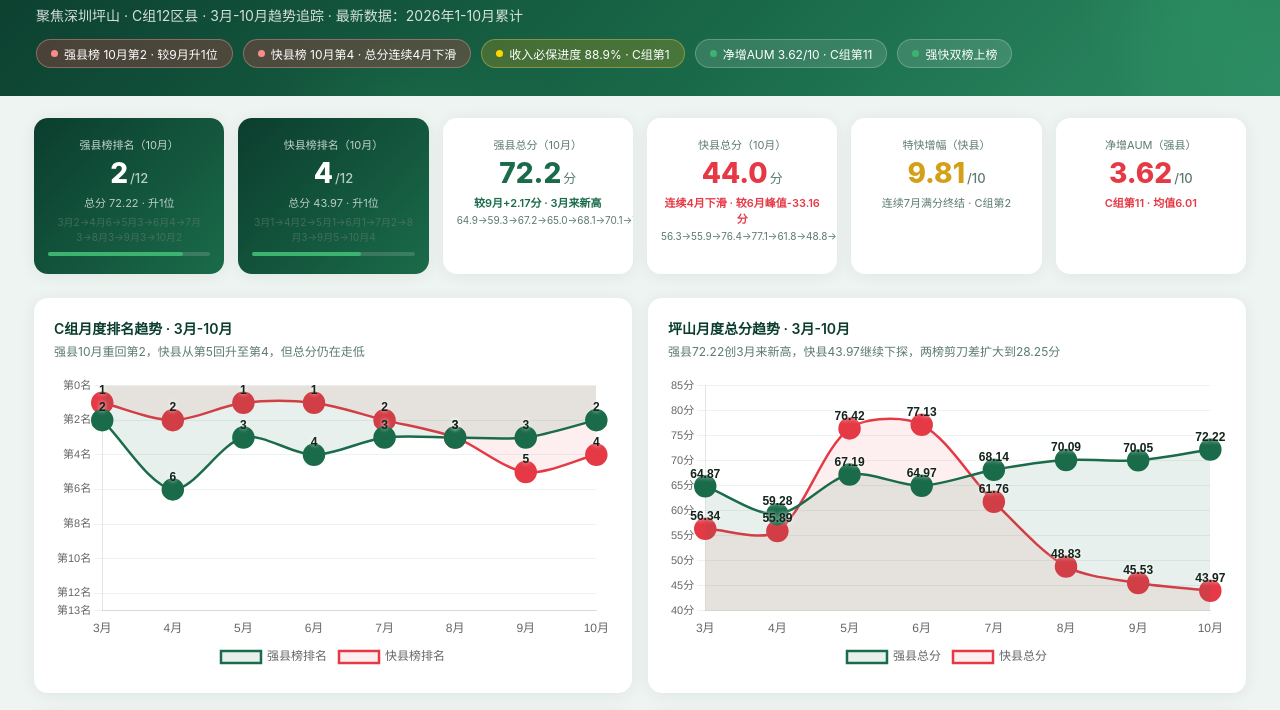
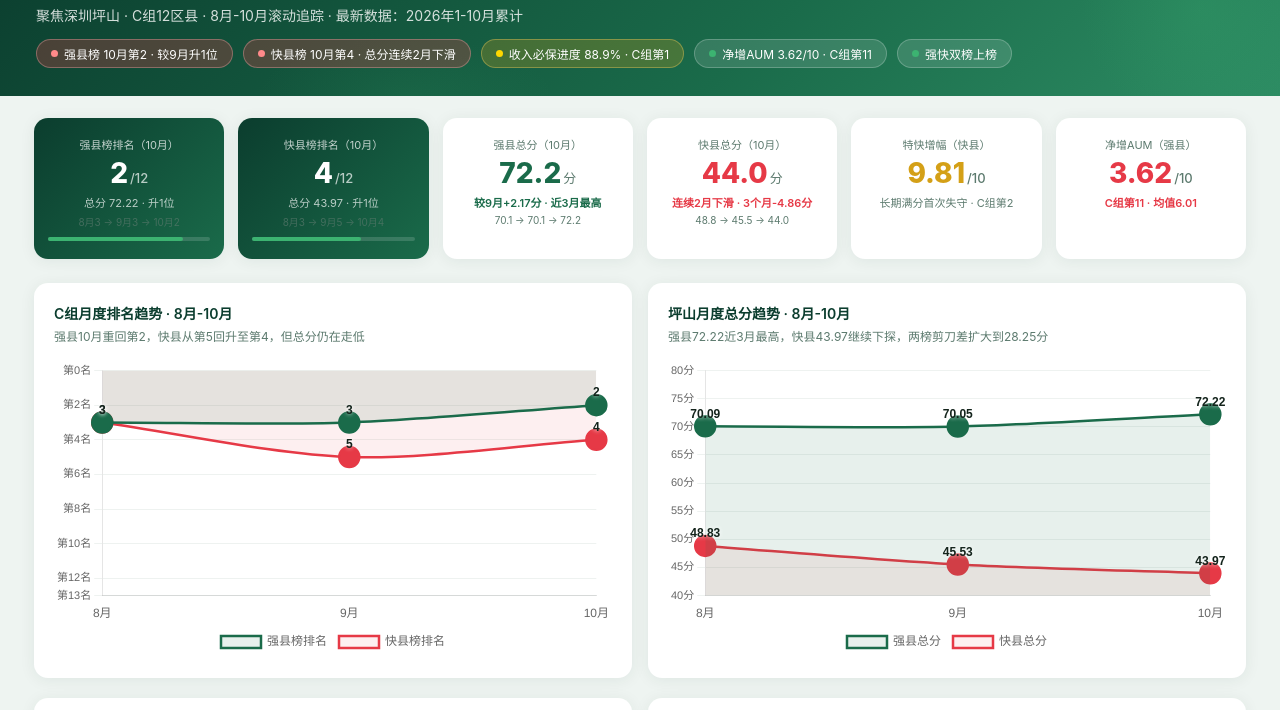
Before and after one commit to jevilamg/qiangkuai-c-group-dashboard, a plain HTML site: page index.html in a window 1280 px wide. Shown: the part 71-781 px from the top of the page. Drawn offline with nearby package versions, Linux system fonts and the light colour scheme.

Commit message:
分析维度收窄至最近3个月：8-10月滚动，趋势图/明细表/文案同步调整

```diff
--- a/index.html
+++ b/index.html
@@ -183,10 +183,10 @@ tbody tr.ps:hover { background:#c9e9d8; }
 
 <div class="header">
   <h1>2026年强快县区劳动竞赛 · C组争先榜</h1>
-  <div class="sub">聚焦深圳坪山 · C组12区县 · 3月-10月趋势追踪 · 最新数据：2026年1-10月累计</div>
+  <div class="sub">聚焦深圳坪山 · C组12区县 · 8月-10月滚动追踪 · 最新数据：2026年1-10月累计</div>
   <div class="meta">
     <span class="badge hl"><span class="dot"></span>强县榜 10月第2 · 较9月升1位</span>
-    <span class="badge hl"><span class="dot"></span>快县榜 10月第4 · 总分连续4月下滑</span>
+    <span class="badge hl"><span class="dot"></span>快县榜 10月第4 · 总分连续2月下滑</span>
     <span class="badge gold"><span class="dot"></span>收入必保进度 88.9% · C组第1</span>
     <span class="badge"><span class="dot"></span>净增AUM 3.62/10 · C组第11</span>
     <span class="badge"><span class="dot"></span>强快双榜上榜</span>
@@ -201,32 +201,32 @@ tbody tr.ps:hover { background:#c9e9d8; }
       <div class="label">强县榜排名（10月）</div>
       <div class="value">2<span class="unit">/12</span></div>
       <div class="sub">总分 72.22 · 升1位</div>
-      <div class="trend">3月2→4月6→5月3→6月4→7月3→8月3→9月3→10月2</div>
+      <div class="trend">8月3 → 9月3 → 10月2</div>
       <div class="bar-bg"><div class="bar-fill" style="width:83%"></div></div>
     </div>
     <div class="kpi-card ps">
       <div class="label">快县榜排名（10月）</div>
       <div class="value">4<span class="unit">/12</span></div>
       <div class="sub">总分 43.97 · 升1位</div>
-      <div class="trend">3月1→4月2→5月1→6月1→7月2→8月3→9月5→10月4</div>
+      <div class="trend">8月3 → 9月5 → 10月4</div>
       <div class="bar-bg"><div class="bar-fill" style="width:67%"></div></div>
     </div>
     <div class="kpi-card">
       <div class="label">强县总分（10月）</div>
       <div class="value" style="color:var(--green-main)">72.2<span class="unit">分</span></div>
-      <div class="sub good">较9月+2.17分 · 3月来新高</div>
-      <div class="trend">64.9→59.3→67.2→65.0→68.1→70.1→70.1→72.2</div>
+      <div class="sub good">较9月+2.17分 · 近3月最高</div>
+      <div class="trend">70.1 → 70.1 → 72.2</div>
     </div>
     <div class="kpi-card">
       <div class="label">快县总分（10月）</div>
       <div class="value" style="color:var(--accent)">44.0<span class="unit">分</span></div>
-      <div class="sub up">连续4月下滑 · 较6月峰值-33.16分</div>
-      <div class="trend">56.3→55.9→76.4→77.1→61.8→48.8→45.5→44.0</div>
+      <div class="sub up">连续2月下滑 · 3个月-4.86分</div>
+      <div class="trend">48.8 → 45.5 → 44.0</div>
     </div>
     <div class="kpi-card">
       <div class="label">特快增幅（快县）</div>
       <div class="value" style="color:var(--gold)">9.81<span class="unit">/10</span></div>
-      <div class="sub">连续7月满分终结 · C组第2</div>
+      <div class="sub">长期满分首次失守 · C组第2</div>
     </div>
     <div class="kpi-card">
       <div class="label">净增AUM（强县）</div>
@@ -238,13 +238,13 @@ tbody tr.ps:hover { background:#c9e9d8; }
   <!-- 月度排名趋势 -->
   <div class="chart-grid">
     <div class="chart-card">
-      <div class="title">C组月度排名趋势 · 3月-10月</div>
+      <div class="title">C组月度排名趋势 · 8月-10月</div>
       <div class="desc">强县10月重回第2，快县从第5回升至第4，但总分仍在走低</div>
       <div class="chart-wrap"><canvas id="rankTrendChart" style="display:block;box-sizing:border-box;width:100%!important"></canvas></div>
     </div>
     <div class="chart-card">
-      <div class="title">坪山月度总分趋势 · 3月-10月</div>
-      <div class="desc">强县72.22创3月来新高，快县43.97继续下探，两榜剪刀差扩大到28.25分</div>
+      <div class="title">坪山月度总分趋势 · 8月-10月</div>
+      <div class="desc">强县72.22近3月最高，快县43.97继续下探，两榜剪刀差扩大到28.25分</div>
       <div class="chart-wrap"><canvas id="scoreTrendChart" style="display:block;box-sizing:border-box;width:100%!important"></canvas></div>
     </div>
   </div>
@@ -278,15 +278,15 @@ tbody tr.ps:hover { background:#c9e9d8; }
   </div>
 
   <!-- 关键指标月度趋势 -->
-  <div class="section-title">坪山强县关键指标 · 8个月走势 <span class="tag">3月→10月</span></div>
+  <div class="section-title">坪山强县关键指标 · 近3月走势 <span class="tag">8月→10月</span></div>
   <div class="chart-card" style="margin-bottom:20px">
-    <div class="desc">特快10月回升至8.68（+0.47），价值客户连续2月回升至1.87；AUM仅3.62，8个月始终低位</div>
+    <div class="desc">特快10月回升至8.68（+0.47），价值客户连续2月回升至1.87；AUM仅3.62，3个月均在3.5附近低位</div>
     <div class="chart-wrap tall"><canvas id="strongTrendChart" style="display:block;box-sizing:border-box;width:100%!important"></canvas></div>
   </div>
 
-  <div class="section-title">坪山快县关键指标 · 8个月走势 <span class="tag">3月→10月</span></div>
+  <div class="section-title">坪山快县关键指标 · 近3月走势 <span class="tag">8月→10月</span></div>
   <div class="chart-card" style="margin-bottom:20px">
-    <div class="desc">特快增幅首次跌破满分，金融收入增幅连续2月归零，寄递增幅8个月从9.38跌到2.77</div>
+    <div class="desc">特快增幅首次跌破满分，金融收入增幅连续2月归零，寄递增幅3个月从4.66跌到2.77</div>
     <div class="chart-wrap tall"><canvas id="fastTrendChart" style="display:block;box-sizing:border-box;width:100%!important"></canvas></div>
   </div>
 
@@ -296,7 +296,7 @@ tbody tr.ps:hover { background:#c9e9d8; }
     <div class="table-scroll">
       <table>
         <thead>
-          <tr><th>指标</th><th>满分</th><th>坪山10月</th><th>C组均值</th><th>7月</th><th>8月</th><th>9月</th><th>10月</th><th>趋势</th><th>与均值差</th></tr>
+          <tr><th>指标</th><th>满分</th><th>坪山10月</th><th>C组均值</th><th>8月</th><th>9月</th><th>10月</th><th>趋势</th><th>与均值差</th></tr>
         </thead>
         <tbody id="strongTable7"></tbody>
       </table>
@@ -308,7 +308,7 @@ tbody tr.ps:hover { background:#c9e9d8; }
     <div class="table-scroll">
       <table>
         <thead>
-          <tr><th>指标</th><th>满分</th><th>坪山10月</th><th>C组均值</th><th>7月</th><th>8月</th><th>9月</th><th>10月</th><th>趋势</th><th>与均值差</th></tr>
+          <tr><th>指标</th><th>满分</th><th>坪山10月</th><th>C组均值</th><th>8月</th><th>9月</th><th>10月</th><th>趋势</th><th>与均值差</th></tr>
         </thead>
         <tbody id="fastTable7"></tbody>
       </table>
@@ -320,7 +320,7 @@ tbody tr.ps:hover { background:#c9e9d8; }
 
   <div class="analysis-card">
     <div class="ah"><span class="icon">✓</span> 强县重回第2：特快+价值客户+AUM 三项拉动</div>
-    <div class="item">10月总分 <strong>72.22</strong>，较9月 <strong>+2.17分</strong>，排名从第3回到第2，为3月以来最高。距第1罗定（75.78）差3.56分。</div>
+    <div class="item">10月总分 <strong>72.22</strong>，较9月 <strong>+2.17分</strong>，排名从第3回到第2，为近3月最高。距第1罗定（75.78）差3.56分。</div>
     <div class="item">上升主力：国内特快 <strong>8.21→8.68</strong>（+0.47，组内第4）、价值客户 <strong>1.63→1.87</strong>（+0.24）、净增AUM <strong>3.46→3.62</strong>（+0.16）。</div>
     <div class="item">收入必保进度 <strong>88.9%</strong>，C组第1（罗定85.9%、东莞城区87.1%），是强县榜最稳的一块基石。</div>
   </div>
@@ -336,8 +336,8 @@ tbody tr.ps:hover { background:#c9e9d8; }
     <div class="ah"><span class="icon">!</span> 关键风险：AUM 仍是最大窟窿，金融收入增幅连续2月归零</div>
     <div class="item">净增AUM <strong>3.62/10</strong>，组内 <span class="num">第11/12</span>，均值6.01，差距 <span class="num">-2.39分</span>。阳春10.37亿、罗定9.02亿、兴宁8.13亿，坪山3.75亿只有阳春三分之一——这是强县冲第1唯一的杠杆。</div>
     <div class="item">快县金融收入增幅 <strong>连续2月0.00分</strong>（组内垫底第12/12，均值5.70），单此一项丢10分。金融收入规模强县侧5.22/10（均值6.34，第8）也在下滑。</div>
-    <div class="item">快县总分 <strong>连续4个月下滑</strong>：61.76→48.83→45.53→43.97，较6月峰值77.13跌掉33.16分。排名从第5回到第4，是别人掉得更快，不是自己止住了。</div>
-    <div class="item">特快增幅 <strong>10.00→9.81</strong>，连续7月满分终结；快递包裹增幅 <strong>0.25→0.18</strong>（组内第10），8个月从0.70一路滑到0.18。</div>
+    <div class="item">快县总分 <strong>连续2个月下滑</strong>：48.83→45.53→43.97，3个月跌4.86分。排名从第5回到第4，是别人掉得更快，不是自己止住了。</div>
+    <div class="item">特快增幅 <strong>10.00→9.81</strong>，长期满分首次失守；快递包裹增幅 <strong>0.40→0.25→0.18</strong>（组内第10），3个月一路下滑。</div>
   </div>
 
   <div class="analysis-card">
@@ -345,11 +345,11 @@ tbody tr.ps:hover { background:#c9e9d8; }
     <div class="item"><strong>强县保2争1，只打AUM一个点：</strong>差罗定3.56分，AUM一项就差组均2.39分、差阳春6.38分。跨赛AUM（含余额、理财、代销）是唯一能在两个月内翻盘的指标，其他项已接近顶格、没有空间。</div>
     <div class="item"><strong>快县止血，先查金融收入为什么负增长：</strong>增幅-2%、连续2月0分。要拆到产品结构（保险/理财/基金代销）看是哪块掉的，10分是快县榜最大的单项失分。</div>
     <div class="item"><strong>守住特快和收入增幅：</strong>这两项是快县榜唯二进组内前2的指标（9.81和7.78），一旦掉下来快县会直接掉到第6名开外。</div>
-    <div class="item"><strong>包裹增幅要专门抓：</strong>0.18/4，组内第10，8个月连续下滑。这是唯一还在持续恶化的指标，需要看是不是被电商件结构拖累。</div>
+    <div class="item"><strong>包裹增幅要专门抓：</strong>0.18/4，组内第10，3个月0.40→0.25→0.18连续下滑。这是唯一还在持续恶化的指标，需要看是不是被电商件结构拖累。</div>
   </div>
 
   <div class="footer">
-    数据来源：2026年3-10月强快县区劳动竞赛指标通报表（粤邮分联〔2026〕11号）<br>
+    数据来源：2026年8-10月强快县区劳动竞赛指标通报表（粤邮分联〔2026〕11号）<br>
     C组成员（12个）：阳春、罗定、阳江城区、遂溪、兴宁、坪山、花都、湛江城区、东莞城区、潮安、福田、揭东<br>
     看板生成时间：2026年11月19日 · 聚焦深圳坪山
   </div>
@@ -495,10 +495,10 @@ new Chart(document.getElementById('rankTrendChart').getContext('2d'), {
   type:'line',
   plugins:[linePointLabel],
   data:{
-    labels:['3月','4月','5月','6月','7月','8月','9月','10月'],
+    labels:['8月','9月','10月'],
     datasets:[
-      { label:'强县榜排名', data:[2,6,3,4,3,3,3,2], borderColor:C_GREEN, backgroundColor:'rgba(26,107,74,0.1)', fill:true, tension:.3, pointRadius:FS_POINT, pointBackgroundColor:C_GREEN, borderWidth:2.5 },
-      { label:'快县榜排名', data:[1,2,1,1,2,3,5,4], borderColor:C_RED, backgroundColor:'rgba(230,57,70,0.08)', fill:true, tension:.3, pointRadius:FS_POINT, pointBackgroundColor:C_RED, borderWidth:2.5 }
+      { label:'强县榜排名', data:[3,3,2], borderColor:C_GREEN, backgroundColor:'rgba(26,107,74,0.1)', fill:true, tension:.3, pointRadius:FS_POINT, pointBackgroundColor:C_GREEN, borderWidth:2.5 },
+      { label:'快县榜排名', data:[3,5,4], borderColor:C_RED, backgroundColor:'rgba(230,57,70,0.08)', fill:true, tension:.3, pointRadius:FS_POINT, pointBackgroundColor:C_RED, borderWidth:2.5 }
     ]
   },
   options:{
@@ -516,17 +516,17 @@ new Chart(document.getElementById('scoreTrendChart').getContext('2d'), {
   type:'line',
   plugins:[linePointLabel],
   data:{
-    labels:['3月','4月','5月','6月','7月','8月','9月','10月'],
+    labels:['8月','9月','10月'],
     datasets:[
-      { label:'强县总分', data:[64.87,59.28,67.19,64.97,68.14,70.09,70.05,72.22], borderColor:C_GREEN, backgroundColor:'rgba(26,107,74,0.1)', fill:true, tension:.3, pointRadius:FS_POINT, pointBackgroundColor:C_GREEN, borderWidth:2.5 },
-      { label:'快县总分', data:[56.34,55.89,76.42,77.13,61.76,48.83,45.53,43.97], borderColor:C_RED, backgroundColor:'rgba(230,57,70,0.08)', fill:true, tension:.3, pointRadius:FS_POINT, pointBackgroundColor:C_RED, borderWidth:2.5 }
+      { label:'强县总分', data:[70.09,70.05,72.22], borderColor:C_GREEN, backgroundColor:'rgba(26,107,74,0.1)', fill:true, tension:.3, pointRadius:FS_POINT, pointBackgroundColor:C_GREEN, borderWidth:2.5 },
+      { label:'快县总分', data:[48.83,45.53,43.97], borderColor:C_RED, backgroundColor:'rgba(230,57,70,0.08)', fill:true, tension:.3, pointRadius:FS_POINT, pointBackgroundColor:C_RED, borderWidth:2.5 }
     ]
   },
   options:{
     responsive:true, maintainAspectRatio:false,
     plugins:{ legend:{position:'bottom',labels:{font:{size:FS_LEGEND},padding:PAD_LEGEND}}, tooltip:{callbacks:{label:c=>c.dataset.label+': '+c.parsed.y.toFixed(2)+'分'}} },
     scales:{
-      y:{ min:40, max:85, ticks:{font:{size:FS_TICK},callback:v=>v+'分'}, grid:{color:'#eef2f0'} },
+      y:{ min:40, max:80, ticks:{font:{size:FS_TICK},callback:v=>v+'分'}, grid:{color:'#eef2f0'} },
       x:{ grid:{display:false} }
     }
   }
@@ -585,15 +585,15 @@ radar('fastRadar7',
 new Chart(document.getElementById('strongTrendChart').getContext('2d'), {
   type:'line',
   data:{
-    labels:['3月','4月','5月','6月','7月','8月','9月','10月'],
+    labels:['8月','9月','10月'],
     datasets:[
-    {label:'利润(20)',data:[11.65,10.37,9.9,9.9,10.62,9.91,9.84,9.89],borderColor:C_GREEN,borderWidth:2,tension:.3,pointRadius:isMobile?2:3},
-    {label:'收入(12)',data:[11.31,10.81,11.19,11.25,11.38,11.26,11.07,11.1],borderColor:C_BLUE,borderWidth:2,tension:.3,pointRadius:isMobile?2:3},
-    {label:'AUM(10)',data:[6.22,2.63,3.39,3.69,2.81,3.03,3.46,3.62],borderColor:C_RED,borderWidth:2,tension:.3,pointRadius:isMobile?2:3},
-    {label:'寄递(11)',data:[9.14,8.74,8.76,8.96,8.97,9.06,8.86,8.91],borderColor:'#8b5cf6',borderWidth:2,tension:.3,pointRadius:isMobile?2:3},
-    {label:'特快(10)',data:[8.64,8.7,9.26,9.24,8.98,8.67,8.21,8.68],borderColor:C_GOLD,borderWidth:2.5,tension:.3,pointRadius:isMobile?2:3},
-    {label:'商户(2.5)',data:[0.29,0.44,0.53,0.63,1.35,2.5,2.5,2.46],borderColor:'#ec4899',borderWidth:2,tension:.3,pointRadius:isMobile?2:3},
-    {label:'快递包裹(4)',data:[2.72,2.48,2.24,2.1,2.08,2.17,2.24,2.27],borderColor:'#6b7280',borderWidth:2,tension:.3,pointRadius:isMobile?2:3,borderDash:[4,3]}
+    {label:'利润(20)',data:[9.91,9.84,9.89],borderColor:C_GREEN,borderWidth:2,tension:.3,pointRadius:isMobile?2:3},
+    {label:'收入(12)',data:[11.26,11.07,11.1],borderColor:C_BLUE,borderWidth:2,tension:.3,pointRadius:isMobile?2:3},
+    {label:'AUM(10)',data:[3.03,3.46,3.62],borderColor:C_RED,borderWidth:2,tension:.3,pointRadius:isMobile?2:3},
+    {label:'寄递(11)',data:[9.06,8.86,8.91],borderColor:'#8b5cf6',borderWidth:2,tension:.3,pointRadius:isMobile?2:3},
+    {label:'特快(10)',data:[8.67,8.21,8.68],borderColor:C_GOLD,borderWidth:2.5,tension:.3,pointRadius:isMobile?2:3},
+    {label:'商户(2.5)',data:[2.5,2.5,2.46],borderColor:'#ec4899',borderWidth:2,tension:.3,pointRadius:isMobile?2:3},
+    {label:'快递包裹(4)',data:[2.17,2.24,2.27],borderColor:'#6b7280',borderWidth:2,tension:.3,pointRadius:isMobile?2:3,borderDash:[4,3]}
   ]
   },
   options:{
@@ -607,14 +607,14 @@ new Chart(document.getElementById('strongTrendChart').getContext('2d'), {
 new Chart(document.getElementById('fastTrendChart').getContext('2d'), {
   type:'line',
   data:{
-    labels:['3月','4月','5月','6月','7月','8月','9月','10月'],
+    labels:['8月','9月','10月'],
     datasets:[
-    {label:'利润增幅(20)',data:[2.43,7.4,17.11,17.11,7.16,1.39,2.63,1.39],borderColor:C_GREEN,borderWidth:2,tension:.3,pointRadius:isMobile?2:3},
-    {label:'收入增幅(12)',data:[9.15,9.68,11.02,12.0,12.0,10.17,8.86,7.78],borderColor:C_BLUE,borderWidth:2,tension:.3,pointRadius:isMobile?2:3},
-    {label:'AUM增幅(10)',data:[9.41,4.11,4.88,5.9,4.72,5.08,5.33,5.43],borderColor:C_RED,borderWidth:2,tension:.3,pointRadius:isMobile?2:3},
-    {label:'寄递增幅(11)',data:[9.38,8.14,8.44,6.17,6.31,4.66,3.62,2.77],borderColor:'#8b5cf6',borderWidth:2,tension:.3,pointRadius:isMobile?2:3},
-    {label:'特快增幅(10)',data:[10.0,10.0,10.0,10.0,10.0,10.0,10.0,9.81],borderColor:C_GOLD,borderWidth:2.5,tension:.3,pointRadius:isMobile?2:3},
-    {label:'金融收入增幅(10)',data:[7.49,4.7,7.36,8.9,7.58,1.81,0.0,0.0],borderColor:'#ec4899',borderWidth:2,tension:.3,pointRadius:isMobile?2:3}
+    {label:'利润增幅(20)',data:[1.39,2.63,1.39],borderColor:C_GREEN,borderWidth:2,tension:.3,pointRadius:isMobile?2:3},
+    {label:'收入增幅(12)',data:[10.17,8.86,7.78],borderColor:C_BLUE,borderWidth:2,tension:.3,pointRadius:isMobile?2:3},
+    {label:'AUM增幅(10)',data:[5.08,5.33,5.43],borderColor:C_RED,borderWidth:2,tension:.3,pointRadius:isMobile?2:3},
+    {label:'寄递增幅(11)',data:[4.66,3.62,2.77],borderColor:'#8b5cf6',borderWidth:2,tension:.3,pointRadius:isMobile?2:3},
+    {label:'特快增幅(10)',data:[10.0,10.0,9.81],borderColor:C_GOLD,borderWidth:2.5,tension:.3,pointRadius:isMobile?2:3},
+    {label:'金融收入增幅(10)',data:[1.81,0.0,0.0],borderColor:'#ec4899',borderWidth:2,tension:.3,pointRadius:isMobile?2:3}
   ]
   },
   options:{
@@ -633,14 +633,14 @@ function fillTable(tbodyId, items) {
     const gap = it.ps - it.avg;
     const gapClass = gap >= 0 ? 'gap-pos' : 'gap-neg';
     const gapStr = (gap >= 0 ? '+' : '') + gap.toFixed(2);
-    const trend3 = it.trend.slice(-4);
+    const trend3 = it.trend.slice(-3);
     const first = trend3[0], last = trend3[trend3.length-1];
     const diff = last - first;
     const trendIcon = diff > 0.1 ? '<span class="trend-up">↗</span>' : diff < -0.1 ? '<span class="trend-dn">↘</span>' : '<span style="color:#999">→</span>';
     html += `<tr class="${it.highlight?'ps':''}">
       <td>${it.name}</td><td>${it.max}</td><td><strong>${it.ps.toFixed(2)}</strong></td><td>${it.avg.toFixed(2)}</td>
       <td>${trend3[0].toFixed(2)}</td><td>${trend3[1].toFixed(2)}</td>
-      <td>${trend3[2].toFixed(2)}</td><td>${trend3[3].toFixed(2)}</td>
+      <td>${trend3[2].toFixed(2)}</td>
       <td>${trendIcon}</td>
       <td class="${gapClass}">${gapStr}</td>
     </tr>`;
@@ -649,31 +649,31 @@ function fillTable(tbodyId, items) {
 }
 
 fillTable('strongTable7', [
-  {name:'1.利润绝对值',max:20,ps:9.89,avg:10.19,trend:[11.65,10.37,9.9,9.9,10.62,9.91,9.84,9.89],highlight:false},
-  {name:'2.收入完成绝对值',max:12,ps:11.10,avg:10.57,trend:[11.31,10.81,11.19,11.25,11.38,11.26,11.07,11.1],highlight:true},
-  {name:'4.净增AUM',max:10,ps:3.62,avg:6.01,trend:[6.22,2.63,3.39,3.69,2.81,3.03,3.46,3.62],highlight:false},
-  {name:'5.金融收入规模',max:10,ps:5.22,avg:6.34,trend:[5.19,4.94,5.42,5.43,5.47,5.33,5.29,5.22],highlight:false},
-  {name:'6.商户净增总资产',max:2.5,ps:2.46,avg:1.64,trend:[0.29,0.44,0.53,0.63,1.35,2.5,2.5,2.46],highlight:true},
-  {name:'7.净增价值客户数',max:2.5,ps:1.87,avg:1.66,trend:[0.56,0.05,0.14,0.41,0.72,1.19,1.63,1.87],highlight:true},
-  {name:'8.寄递收入',max:11,ps:8.91,avg:5.91,trend:[9.14,8.74,8.76,8.96,8.97,9.06,8.86,8.91],highlight:true},
-  {name:'9.国内特快收入',max:10,ps:8.68,avg:5.71,trend:[8.64,8.7,9.26,9.24,8.98,8.67,8.21,8.68],highlight:true},
-  {name:'10.快递包裹收入',max:4,ps:2.27,avg:1.51,trend:[2.72,2.48,2.24,2.1,2.08,2.17,2.24,2.27],highlight:true},
-  {name:'11.函件+集邮+报刊',max:3,ps:0.52,avg:0.78,trend:[0.61,0.61,0.6,0.59,0.57,0.54,0.54,0.52],highlight:false},
-  {name:'14.融资E年日均余额',max:3,ps:2.89,avg:2.23,trend:[2.84,2.88,2.9,2.83,2.9,2.89,2.89,2.89],highlight:true},
-  {name:'15.农产品寄递收入',max:1,ps:1.00,avg:0.47,trend:[0.48,0.57,0.65,0.79,0.96,1.0,1.0,1.0],highlight:true}
+  {name:'1.利润绝对值',max:20,ps:9.89,avg:10.19,trend:[9.91,9.84,9.89],highlight:false},
+  {name:'2.收入完成绝对值',max:12,ps:11.10,avg:10.57,trend:[11.26,11.07,11.1],highlight:true},
+  {name:'4.净增AUM',max:10,ps:3.62,avg:6.01,trend:[3.03,3.46,3.62],highlight:false},
+  {name:'5.金融收入规模',max:10,ps:5.22,avg:6.34,trend:[5.33,5.29,5.22],highlight:false},
+  {name:'6.商户净增总资产',max:2.5,ps:2.46,avg:1.64,trend:[2.5,2.5,2.46],highlight:true},
+  {name:'7.净增价值客户数',max:2.5,ps:1.87,avg:1.66,trend:[1.19,1.63,1.87],highlight:true},
+  {name:'8.寄递收入',max:11,ps:8.91,avg:5.91,trend:[9.06,8.86,8.91],highlight:true},
+  {name:'9.国内特快收入',max:10,ps:8.68,avg:5.71,trend:[8.67,8.21,8.68],highlight:true},
+  {name:'10.快递包裹收入',max:4,ps:2.27,avg:1.51,trend:[2.17,2.24,2.27],highlight:true},
+  {name:'11.函件+集邮+报刊',max:3,ps:0.52,avg:0.78,trend:[0.54,0.54,0.52],highlight:false},
+  {name:'14.融资E年日均余额',max:3,ps:2.89,avg:2.23,trend:[2.89,2.89,2.89],highlight:true},
+  {name:'15.农产品寄递收入',max:1,ps:1.00,avg:0.47,trend:[1.0,1.0,1.0],highlight:true}
 ]);
 
 fillTable('fastTable7', [
-  {name:'1.利润增幅',max:20,ps:1.39,avg:2.45,trend:[2.43,7.4,17.11,17.11,7.16,1.39,2.63,1.39],highlight:false},
-  {name:'2.收入增幅',max:12,ps:7.78,avg:4.80,trend:[9.15,9.68,11.02,12.0,12.0,10.17,8.86,7.78],highlight:true},
-  {name:'4.AUM规模增幅',max:10,ps:5.43,avg:7.39,trend:[9.41,4.11,4.88,5.9,4.72,5.08,5.33,5.43],highlight:false},
-  {name:'5.金融收入增幅',max:10,ps:0.00,avg:5.70,trend:[7.49,4.7,7.36,8.9,7.58,1.81,0.0,0.0],highlight:false},
-  {name:'5.商户总资产增幅',max:2.5,ps:1.27,avg:1.24,trend:[0.3,0.34,0.43,0.66,1.45,2.33,1.69,1.27],highlight:true},
-  {name:'6.价值客户数增幅',max:2.5,ps:1.90,avg:1.41,trend:[0.7,0.26,0.17,0.6,1.18,1.68,1.76,1.9],highlight:true},
-  {name:'8.寄递收入增幅',max:11,ps:2.77,avg:2.58,trend:[9.38,8.14,8.44,6.17,6.31,4.66,3.62,2.77],highlight:true},
-  {name:'9.国内特快收入增幅',max:10,ps:9.81,avg:2.87,trend:[10.0,10.0,10.0,10.0,10.0,10.0,10.0,9.81],highlight:true},
-  {name:'10.快递包裹收入增幅',max:4,ps:0.18,avg:1.00,trend:[0.7,0.6,0.69,0.77,0.7,0.4,0.25,0.18],highlight:false},
-  {name:'11.集邮+函件+报刊增幅',max:3,ps:1.77,avg:1.33,trend:[2.3,2.34,2.01,2.12,1.51,0.06,1.93,1.77],highlight:true}
+  {name:'1.利润增幅',max:20,ps:1.39,avg:2.45,trend:[1.39,2.63,1.39],highlight:false},
+  {name:'2.收入增幅',max:12,ps:7.78,avg:4.80,trend:[10.17,8.86,7.78],highlight:true},
+  {name:'4.AUM规模增幅',max:10,ps:5.43,avg:7.39,trend:[5.08,5.33,5.43],highlight:false},
+  {name:'5.金融收入增幅',max:10,ps:0.00,avg:5.70,trend:[1.81,0.0,0.0],highlight:false},
+  {name:'5.商户总资产增幅',max:2.5,ps:1.27,avg:1.24,trend:[2.33,1.69,1.27],highlight:true},
+  {name:'6.价值客户数增幅',max:2.5,ps:1.90,avg:1.41,trend:[1.68,1.76,1.9],highlight:true},
+  {name:'8.寄递收入增幅',max:11,ps:2.77,avg:2.58,trend:[4.66,3.62,2.77],highlight:true},
+  {name:'9.国内特快收入增幅',max:10,ps:9.81,avg:2.87,trend:[10.0,10.0,9.81],highlight:true},
+  {name:'10.快递包裹收入增幅',max:4,ps:0.18,avg:1.00,trend:[0.4,0.25,0.18],highlight:false},
+  {name:'11.集邮+函件+报刊增幅',max:3,ps:1.77,avg:1.33,trend:[0.06,1.93,1.77],highlight:true}
 ]);
 </script>
 
```
